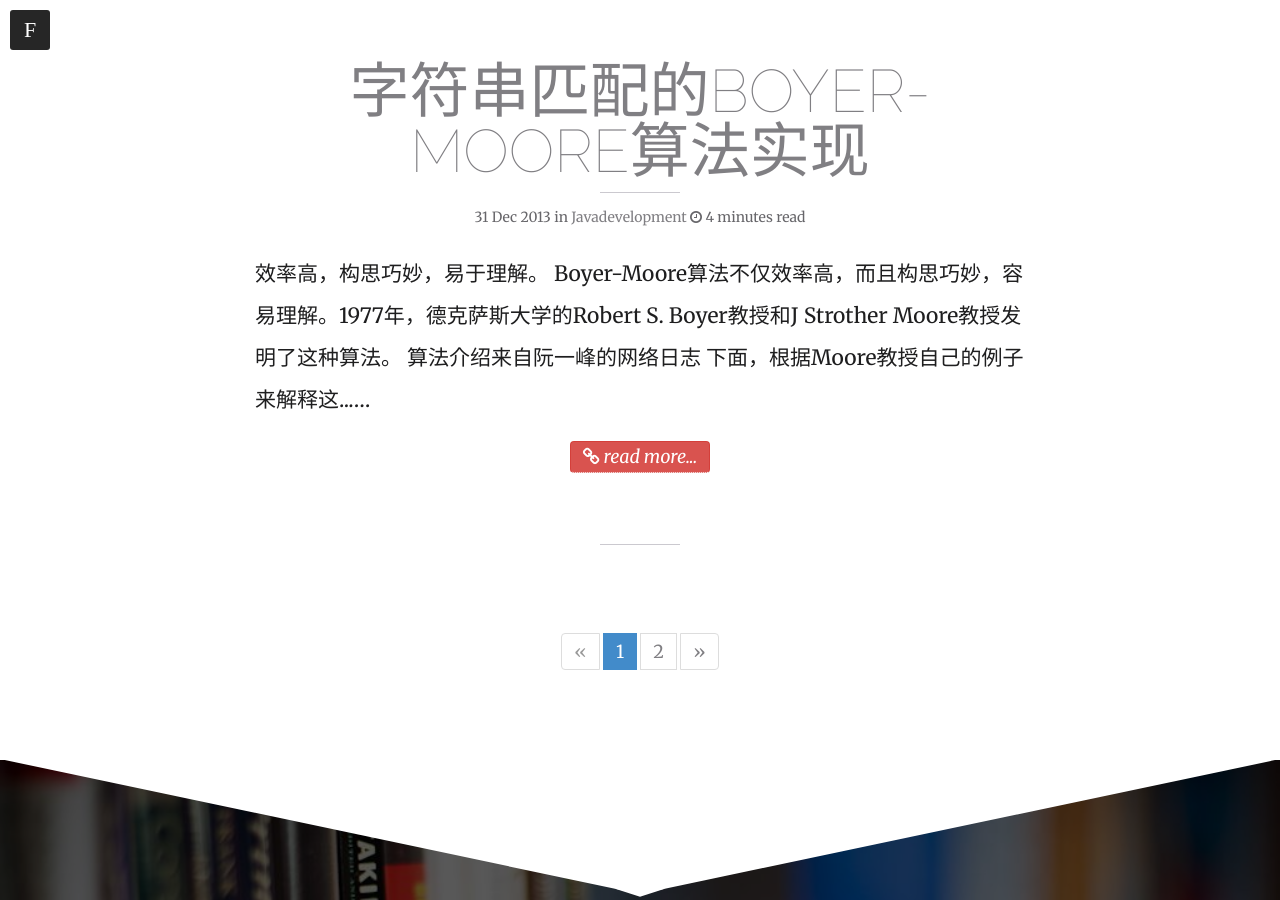
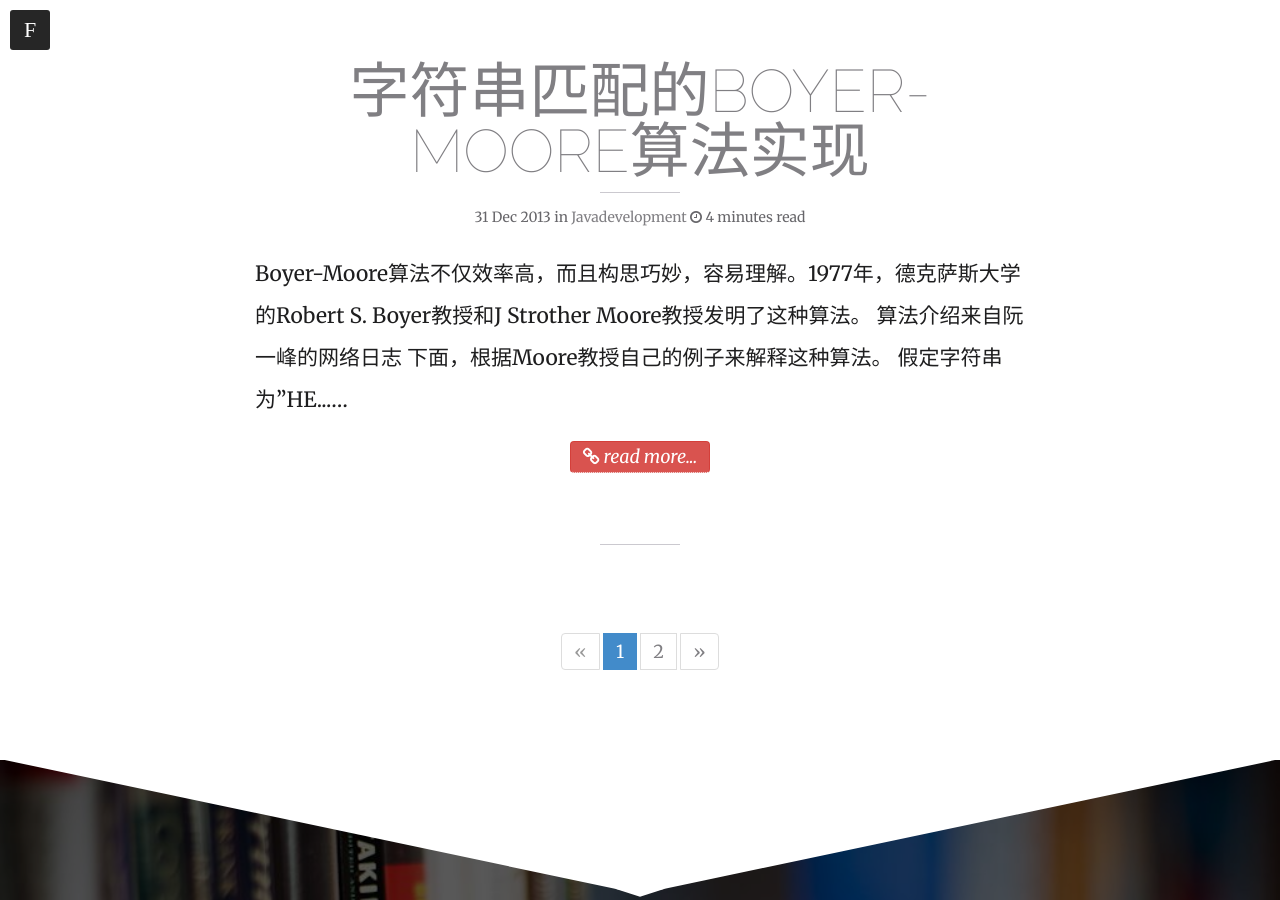
Before and after one commit to cqyy/cqyy.github.io, a Jekyll site: the page built from index.html, in a window 1280 px wide and 900 px high, scrolled down 2864 px. Built offline with Jekyll 4.4.1, drawn with Linux system fonts in a browser that asks for light colours; nearby versions of some CDN libraries; the list of posts is cut into pages by our own code.

Commit message:
add Boyer-Moor

```diff
--- a/_posts/2013-12-31-Boyer-Moore.md
+++ b/_posts/2013-12-31-Boyer-Moore.md
@@ -1,7 +1,7 @@
 ---
 layout: post
 title: 字符串匹配的Boyer-Moore算法实现
-description: "Boyer-Moore算法不仅效率高，而且构思巧妙，容易理解。1977年，德克萨斯大学的Robert S. Boyer教授和J Strother Moore教授发明了这种算法。"
+description: "Boyer-Moore实现"
 modified: 2013-12-31
 tags: [java,算法]
 category:  Javadevelopment
@@ -9,8 +9,6 @@
 comments: true
 share: true
 ---
-
-效率高，构思巧妙，易于理解。
 
 Boyer-Moore算法不仅效率高，而且构思巧妙，容易理解。1977年，德克萨斯大学的Robert S. Boyer教授和J Strother Moore教授发明了这种算法。
 
```
